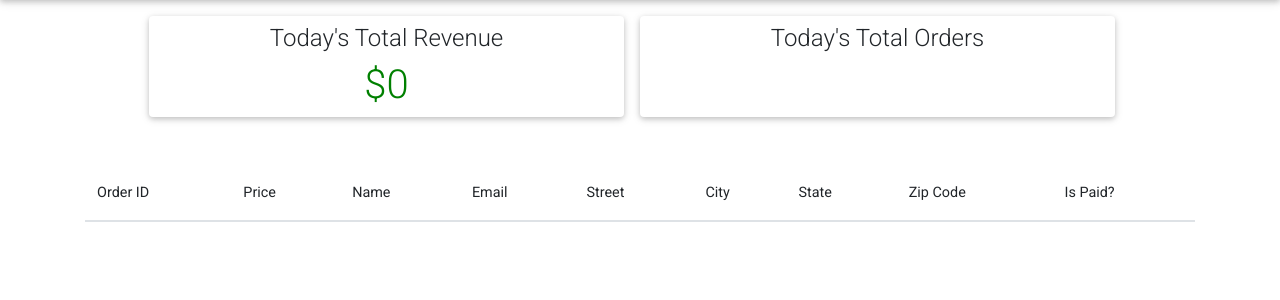
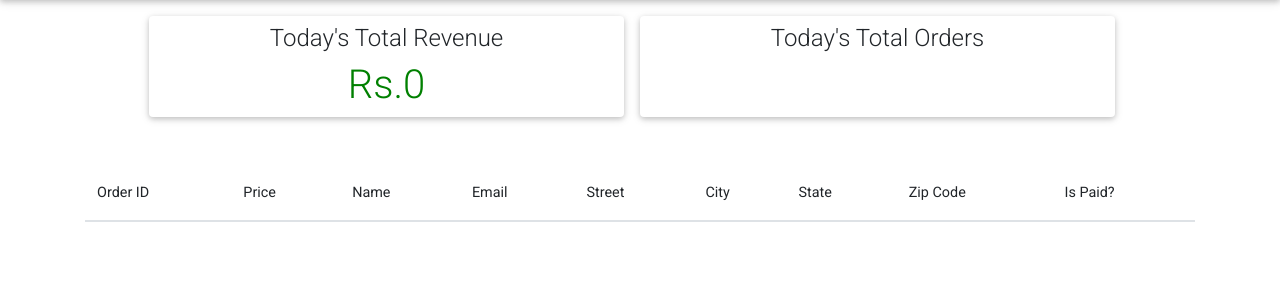
Before and after one commit to Mukundkh/zomato_webapp, a Django app: page /res/dashboard/ in a window 1280 px wide. Shown: the part 56-356 px from the top of the page. Run offline with Django 3.2, Linux system fonts and the light colour scheme; a user stored in the database is signed in; data comes from the database, SQL or seed files in the repository; both versions use the stored data as it was after the commit; lists and menus that the app fills with data are empty; some libraries are stand-ins or nearby versions.

Commit message:
modified changes

```diff
--- a/restaurant_dash/templates/restaurant_dash/dashboard.html
+++ b/restaurant_dash/templates/restaurant_dash/dashboard.html
@@ -5,7 +5,7 @@
         <div class="row justify-content-center mt-3">
             <div class="card col-md-5 mr-3">
                 <h4 class="text-center pt-2">Today's Total Revenue</h4>
-                <h1 class="text-center" style="color: green;">${{ total_revenue }}</h1>
+                <h1 class="text-center" style="color: green;">Rs.{{ total_revenue }}</h1>
             </div>
 
             <div class="card col-md-5 mr-3">
```
Also changed, not shown: db.sqlite3.
